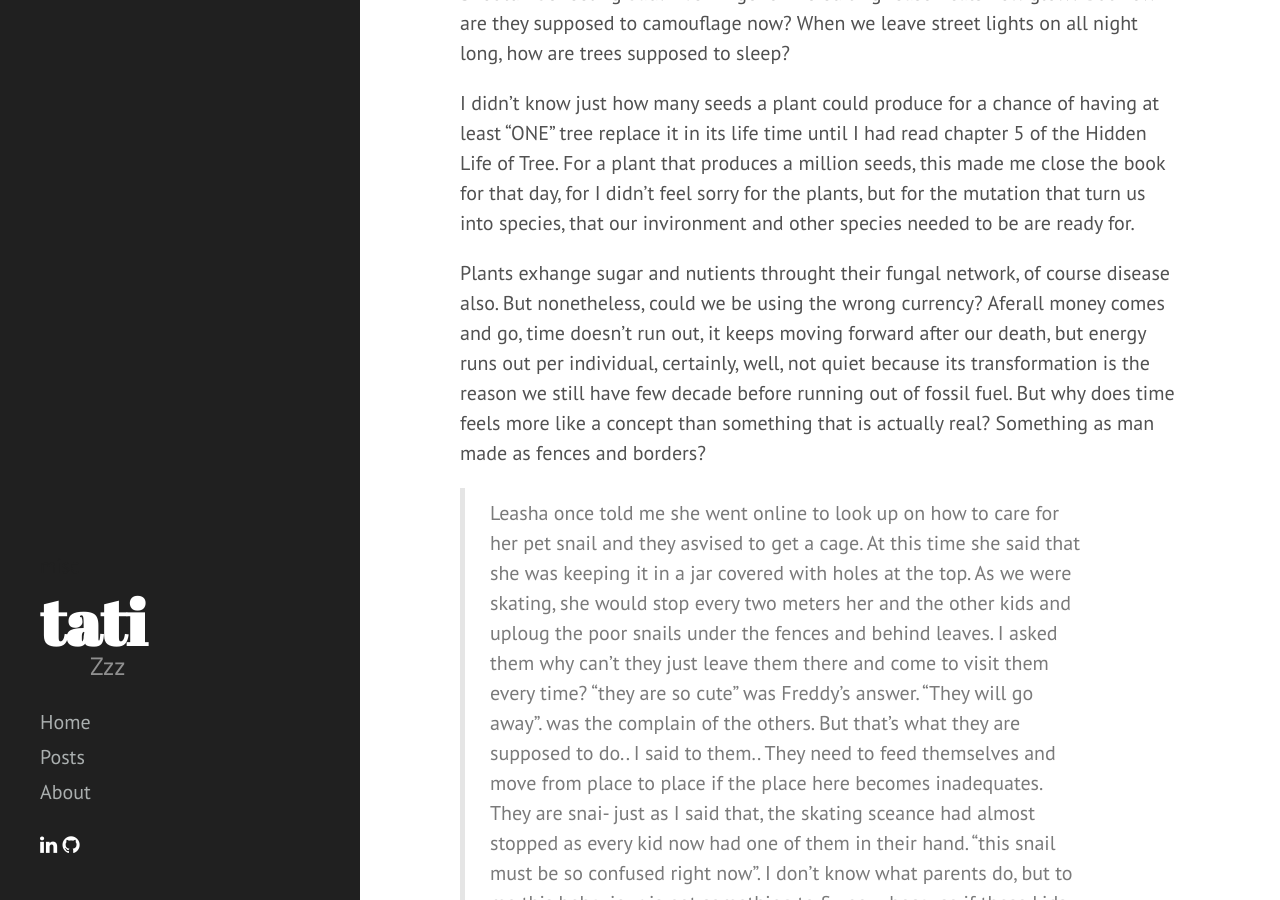
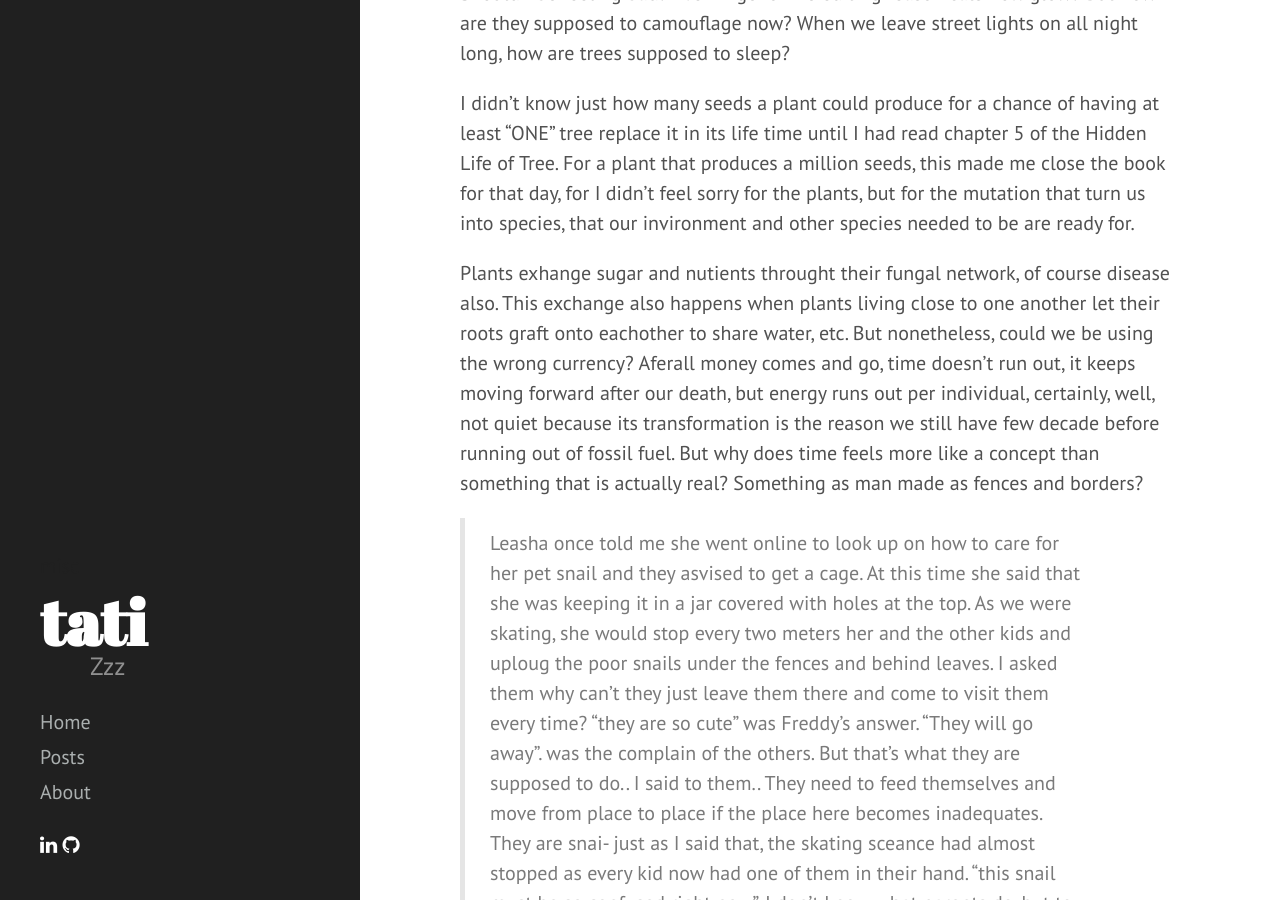
Before and after one commit to tati-z/tati-z.github.io, a Jekyll site: the page built from _posts/2020-07-08-kitita.md, in a window 1280 px wide and 900 px high, scrolled down 6384 px. Built offline with Jekyll 4.4.1, drawn with Linux system fonts in a browser that asks for light colours; nearby versions of some CDN libraries; library files that are not in the unit come from our copies.

Commit message:
added something

```diff
--- a/_posts/2020-07-08-kitita.md
+++ b/_posts/2020-07-08-kitita.md
@@ -81,7 +81,7 @@ When we leave street lights on all night long, how are trees supposed to sleep?
 
 I didn't know just how many seeds a plant could produce for a chance of having at least "ONE" tree replace it in its life time until I had read chapter 5 of the Hidden Life of Tree. For a plant that produces a million seeds, this made me close the book for that day, for I didn't feel sorry for the plants, but for the mutation that turn us into species, that our invironment and other species needed to be are ready for.
 
-Plants exhange sugar and nutients throught their fungal network, of course disease also. But nonetheless, could we be using the wrong currency? Aferall money comes and go, time doesn't run out, it keeps moving forward after our death, but energy runs out per individual, certainly, well, not quiet because its transformation is the reason we still have few decade before running out of fossil fuel. But why does time feels more like a concept than something that is actually real? Something as man made as fences and borders?
+Plants exhange sugar and nutients throught their fungal network, of course disease also. This exchange also happens when plants living close to one another let their roots graft onto eachother to share water, etc. But nonetheless, could we be using the wrong currency? Aferall money comes and go, time doesn't run out, it keeps moving forward after our death, but energy runs out per individual, certainly, well, not quiet because its transformation is the reason we still have few decade before running out of fossil fuel. But why does time feels more like a concept than something that is actually real? Something as man made as fences and borders?
 
 > Leasha once told me she went online to look up on how to care for her pet snail and they asvised to get a cage. At this time she said that she was keeping it in a jar covered with holes at the top. As we were skating, she would stop every two meters her and the other kids and uploug the poor snails under the fences and behind leaves. I asked them why can't they just leave them there and come to visit them every time? "they are so cute" was Freddy's answer. "They will go away". was the complain of the others. But that's what they are supposed to do.. I said to them.. They need to feed themselves and move from place to place if the place here becomes inadequates. They are snai- just as I said that, the skating sceance had almost stopped as every kid now had one of them in their hand. "this snail must be so confused right now". I don't know what parents do, but to me this behaviour is not something to fix now, because if these kids have already been to the zoo before, they might aggree that animals belong in cages, and if they got a dog for chrismas because it is cute, what chance do I have here? They were all less than 8, but they already knew they had to colonise other species. This is the moment where I should have spoken up, but I just didn't know where to start, cause talking doesn't work. The system is moves ahead of me. <br>
 
```
